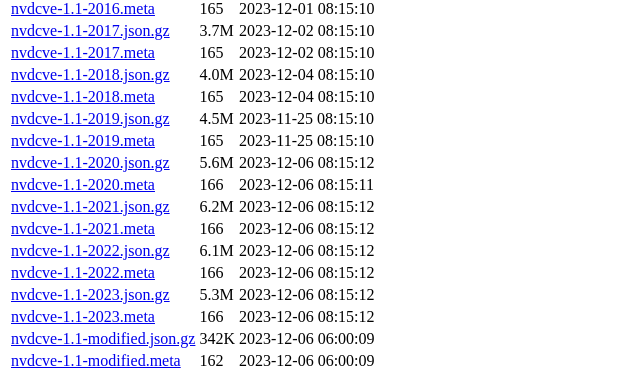
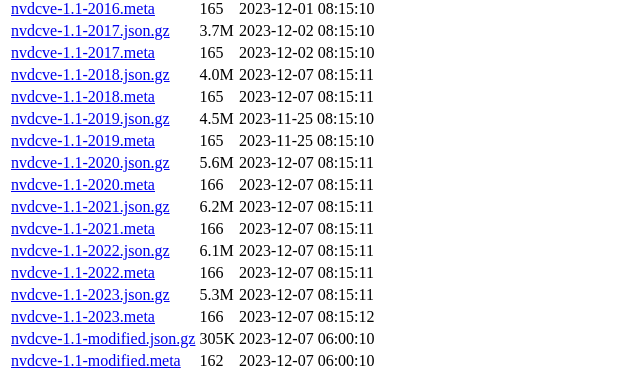
Before and after one commit to beny23/nvd-nist-mirror, a plain HTML site: page feeds/json/cve/1.1/index.html in a window 1280 px wide. Shown: the part 649-1027 px from the top of the page, 0-640 px from the left. Drawn offline with Linux system fonts and the light colour scheme.

Commit message:
deploy: ef597cdd05ce031c7dac9162fe0c5dd3ab7326f3

```diff
--- a/feeds/json/cve/1.1/index.html
+++ b/feeds/json/cve/1.1/index.html
@@ -31,18 +31,18 @@
 <tr><td> <a href="nvdcve-1.1-2016.meta">nvdcve-1.1-2016.meta</a></td> <td>165</td> <td> 2023-12-01 08:15:10 </td></tr>
 <tr><td> <a href="nvdcve-1.1-2017.json.gz">nvdcve-1.1-2017.json.gz</a></td> <td>3.7M</td> <td> 2023-12-02 08:15:10 </td></tr>
 <tr><td> <a href="nvdcve-1.1-2017.meta">nvdcve-1.1-2017.meta</a></td> <td>165</td> <td> 2023-12-02 08:15:10 </td></tr>
-<tr><td> <a href="nvdcve-1.1-2018.json.gz">nvdcve-1.1-2018.json.gz</a></td> <td>4.0M</td> <td> 2023-12-04 08:15:10 </td></tr>
-<tr><td> <a href="nvdcve-1.1-2018.meta">nvdcve-1.1-2018.meta</a></td> <td>165</td> <td> 2023-12-04 08:15:10 </td></tr>
+<tr><td> <a href="nvdcve-1.1-2018.json.gz">nvdcve-1.1-2018.json.gz</a></td> <td>4.0M</td> <td> 2023-12-07 08:15:11 </td></tr>
+<tr><td> <a href="nvdcve-1.1-2018.meta">nvdcve-1.1-2018.meta</a></td> <td>165</td> <td> 2023-12-07 08:15:11 </td></tr>
 <tr><td> <a href="nvdcve-1.1-2019.json.gz">nvdcve-1.1-2019.json.gz</a></td> <td>4.5M</td> <td> 2023-11-25 08:15:10 </td></tr>
 <tr><td> <a href="nvdcve-1.1-2019.meta">nvdcve-1.1-2019.meta</a></td> <td>165</td> <td> 2023-11-25 08:15:10 </td></tr>
-<tr><td> <a href="nvdcve-1.1-2020.json.gz">nvdcve-1.1-2020.json.gz</a></td> <td>5.6M</td> <td> 2023-12-06 08:15:12 </td></tr>
-<tr><td> <a href="nvdcve-1.1-2020.meta">nvdcve-1.1-2020.meta</a></td> <td>166</td> <td> 2023-12-06 08:15:11 </td></tr>
-<tr><td> <a href="nvdcve-1.1-2021.json.gz">nvdcve-1.1-2021.json.gz</a></td> <td>6.2M</td> <td> 2023-12-06 08:15:12 </td></tr>
-<tr><td> <a href="nvdcve-1.1-2021.meta">nvdcve-1.1-2021.meta</a></td> <td>166</td> <td> 2023-12-06 08:15:12 </td></tr>
-<tr><td> <a href="nvdcve-1.1-2022.json.gz">nvdcve-1.1-2022.json.gz</a></td> <td>6.1M</td> <td> 2023-12-06 08:15:12 </td></tr>
-<tr><td> <a href="nvdcve-1.1-2022.meta">nvdcve-1.1-2022.meta</a></td> <td>166</td> <td> 2023-12-06 08:15:12 </td></tr>
-<tr><td> <a href="nvdcve-1.1-2023.json.gz">nvdcve-1.1-2023.json.gz</a></td> <td>5.3M</td> <td> 2023-12-06 08:15:12 </td></tr>
-<tr><td> <a href="nvdcve-1.1-2023.meta">nvdcve-1.1-2023.meta</a></td> <td>166</td> <td> 2023-12-06 08:15:12 </td></tr>
-<tr><td> <a href="nvdcve-1.1-modified.json.gz">nvdcve-1.1-modified.json.gz</a></td> <td>342K</td> <td> 2023-12-06 06:00:09 </td></tr>
-<tr><td> <a href="nvdcve-1.1-modified.meta">nvdcve-1.1-modified.meta</a></td> <td>162</td> <td> 2023-12-06 06:00:09 </td></tr>
+<tr><td> <a href="nvdcve-1.1-2020.json.gz">nvdcve-1.1-2020.json.gz</a></td> <td>5.6M</td> <td> 2023-12-07 08:15:11 </td></tr>
+<tr><td> <a href="nvdcve-1.1-2020.meta">nvdcve-1.1-2020.meta</a></td> <td>166</td> <td> 2023-12-07 08:15:11 </td></tr>
+<tr><td> <a href="nvdcve-1.1-2021.json.gz">nvdcve-1.1-2021.json.gz</a></td> <td>6.2M</td> <td> 2023-12-07 08:15:11 </td></tr>
+<tr><td> <a href="nvdcve-1.1-2021.meta">nvdcve-1.1-2021.meta</a></td> <td>166</td> <td> 2023-12-07 08:15:11 </td></tr>
+<tr><td> <a href="nvdcve-1.1-2022.json.gz">nvdcve-1.1-2022.json.gz</a></td> <td>6.1M</td> <td> 2023-12-07 08:15:11 </td></tr>
+<tr><td> <a href="nvdcve-1.1-2022.meta">nvdcve-1.1-2022.meta</a></td> <td>166</td> <td> 2023-12-07 08:15:11 </td></tr>
+<tr><td> <a href="nvdcve-1.1-2023.json.gz">nvdcve-1.1-2023.json.gz</a></td> <td>5.3M</td> <td> 2023-12-07 08:15:11 </td></tr>
+<tr><td> <a href="nvdcve-1.1-2023.meta">nvdcve-1.1-2023.meta</a></td> <td>166</td> <td> 2023-12-07 08:15:12 </td></tr>
+<tr><td> <a href="nvdcve-1.1-modified.json.gz">nvdcve-1.1-modified.json.gz</a></td> <td>305K</td> <td> 2023-12-07 06:00:10 </td></tr>
+<tr><td> <a href="nvdcve-1.1-modified.meta">nvdcve-1.1-modified.meta</a></td> <td>162</td> <td> 2023-12-07 06:00:10 </td></tr>
 </table></body></html>
```
Also changed, not shown: feeds/index.html (+1 -1 lines), feeds/json/cve/index.html (+1 -1 lines), feeds/json/index.html (+1 -1 lines), index.html (+1 -1 lines), 8 other files.
